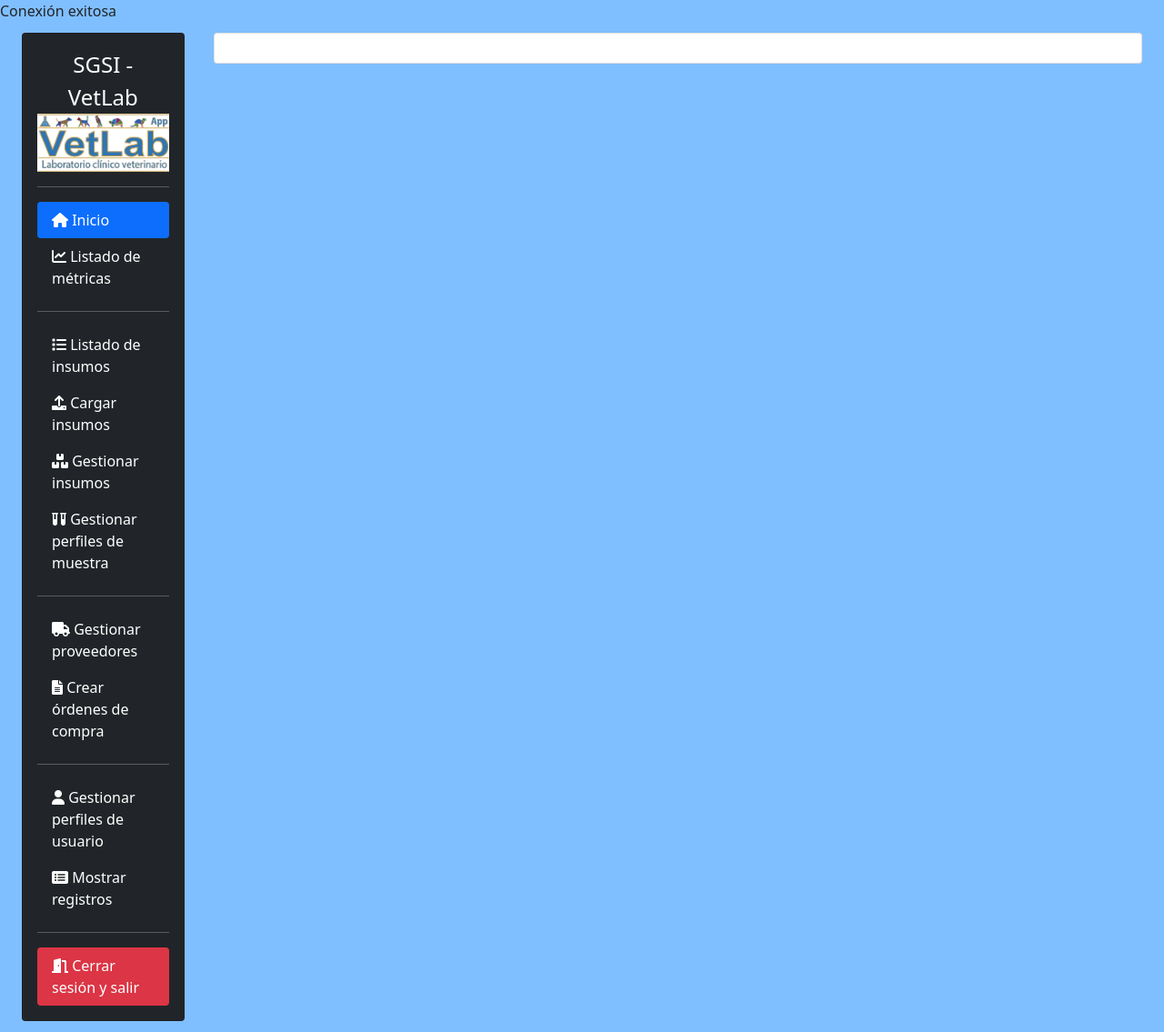
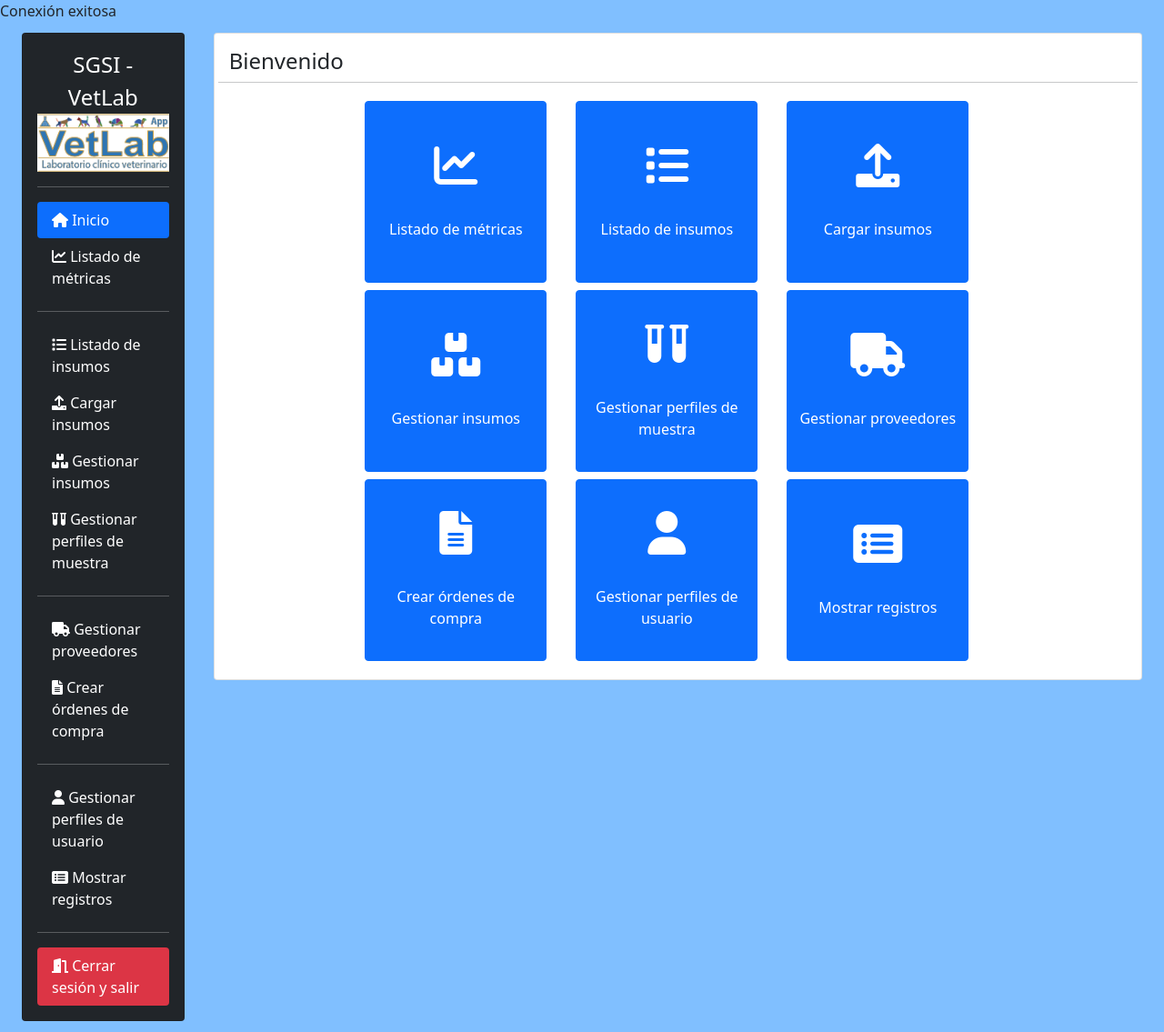
Before and after one commit to xatomen/SGSIVetLab, a PHP site: page /SGSIVetLab/public/admin.php in a window 1280 px wide. Shown: the whole page at 91% size. Run offline with PHP 8.4, Linux system fonts and the light colour scheme; some libraries are stand-ins or nearby versions.

Commit message:
Se agrega un nuevo diseño de botones en el panel administrativo, mejorando la interfaz de usuario con botones de tamaño fijo y un estilo más atractivo.

```diff
--- a/public/admin.php
+++ b/public/admin.php
@@ -2,8 +2,86 @@
     require_once '../config/database.php';
     require_once '../src/header_admin.php';
 ?>
+<style>
+.btn-fixed-size {
+    width: 200px; /* Ajusta el tamaño según tus necesidades */
+    height: 200px;
+    text-align: center;
+    display: flex;
+    flex-direction: column;
+    align-items: center;
+    justify-content: center;
+    margin: 5px; /* Ajusta el margen según tus necesidades */
+}
+
+.btn-fixed-size i {
+    font-size: 3em; /* Ajusta el tamaño según tus necesidades */
+    margin-bottom: 10px; /* Espacio entre el ícono y el texto */
+}
+</style>
 
 
+<div class="row">
+    <h4>Bienvenido</h4>
+    <hr>
+    <div class="row justify-content-center">
+        <div class="col-xl"></div>
+        <div class="col">
+            <a href="http://localhost/SGSIVetLab/public/admin/listado_metricas.php" class="btn btn-primary m-1 btn-fixed-size <?php if($url=="http://localhost/SGSIVetLab/public/admin/listado_metricas.php"){echo "active";}?>">
+                <i class="fas fa-chart-line"></i><br>Listado de métricas
+            </a>
+        </div>
+        <div class="col">
+            <a href="http://localhost/SGSIVetLab/public/admin/listado_insumos.php" class="btn btn-primary m-1 btn-fixed-size <?php if($url=="http://localhost/SGSIVetLab/public/admin/listado_insumos.php"){echo "active";}?>">
+                <i class="fas fa-list"></i><br>Listado de insumos
+            </a>
+        </div>
+        <div class="col">
+            <a href="http://localhost/SGSIVetLab/public/admin/cargar_insumos.php" class="btn btn-primary m-1 btn-fixed-size <?php if($url=="http://localhost/SGSIVetLab/public/admin/cargar_insumos.php"){echo "active";}?>">
+                <i class="fas fa-upload"></i><br>Cargar insumos
+            </a>
+        </div>
+        <div class="col-xl"></div>
+    </div>
+    <div class="row">
+        <div class="col-xl"></div>
+        <div class="col">
+            <a href="http://localhost/SGSIVetLab/public/admin/mantener_insumos.php" class="btn btn-primary m-1 btn-fixed-size <?php if($url=="http://localhost/SGSIVetLab/public/admin/mantener_insumos.php"){echo "active";}?>">
+                <i class="fas fa-boxes"></i><br>Gestionar insumos
+            </a>
+        </div>
+        <div class="col">
+            <a href="http://localhost/SGSIVetLab/public/admin/mantener_perfiles_muestra.php" class="btn btn-primary m-1 btn-fixed-size <?php if($url=="http://localhost/SGSIVetLab/public/admin/mantener_perfiles_muestra.php"){echo "active";}?>">
+                <i class="fas fa-vials"></i><br>Gestionar perfiles de muestra
+            </a>
+        </div>
+        <div class="col">
+            <a href="http://localhost/SGSIVetLab/public/admin/mantener_proveedores.php" class="btn btn-primary m-1 btn-fixed-size <?php if($url=="http://localhost/SGSIVetLab/public/admin/mantener_proveedores.php"){echo "active";}?>">
+                <i class="fas fa-truck"></i><br>Gestionar proveedores
+            </a>
+        </div>
+        <div class="col-xl"></div>
+    </div>
+    <div class="row">
+        <div class="col-xl"></div>
+        <div class="col">
+            <a href="http://localhost/SGSIVetLab/public/admin/crear_orden_compra.php" class="btn btn-primary m-1 btn-fixed-size <?php if($url=="http://localhost/SGSIVetLab/public/admin/crear_orden_compra.php"){echo "active";}?>">
+                <i class="fas fa-file-alt"></i><br>Crear órdenes de compra
+            </a>
+        </div>
+        <div class="col">
+            <a href="http://localhost/SGSIVetLab/public/admin/gestionar_usuarios.php" class="btn btn-primary m-1 btn-fixed-size <?php if($url=="http://localhost/SGSIVetLab/public/admin/gestionar_usuarios.php"){echo "active";}?>">
+                <i class="fas fa-user"></i><br>Gestionar perfiles de usuario
+            </a>
+        </div>
+        <div class="col">
+            <a href="http://localhost/SGSIVetLab/public/admin/mostrar_registros.php" class="btn btn-primary m-1 btn-fixed-size <?php if($url=="http://localhost/SGSIVetLab/public/admin/mostrar_registros.php"){echo "active";}?>">
+                <i class="fas fa-list-alt"></i><br>Mostrar registros
+            </a>
+        </div>
+        <div class="col-xl"></div>
+    </div>
+</div>
 
 <?php
  require_once '../src/footer.php'
```
